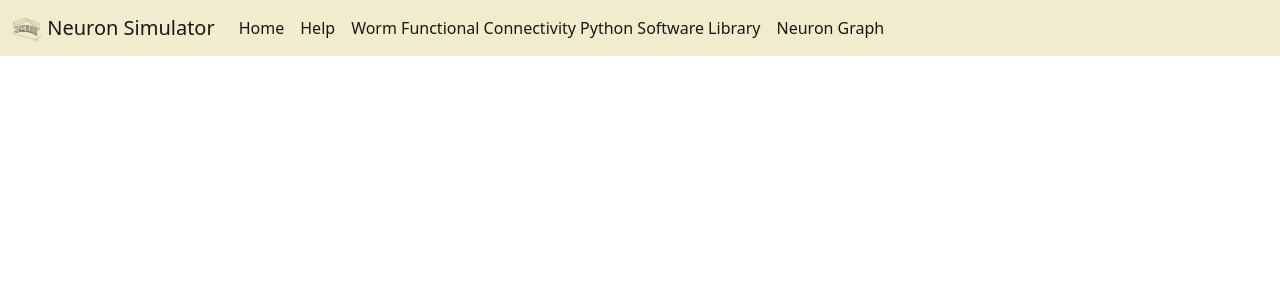
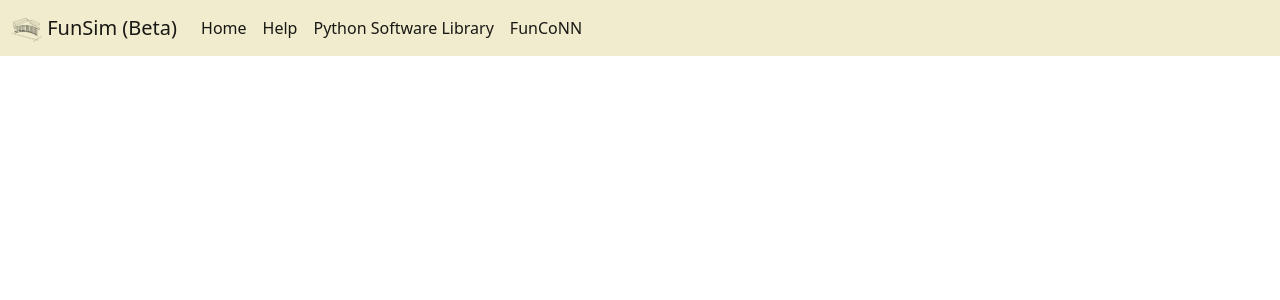
Before and after one commit to Princeton-LSI-ResearchComputing/funsim, a Django app: template neuronsimulator/templates/base.html in a window 1280 px wide. Shown: the top 300 px of the page. Run offline with Django 3.2, Linux system fonts and the light colour scheme; the template is opened without the code that fills it, so the values that code supplies are empty; some libraries are stand-ins or nearby versions.

Commit message:
Update name to FunSim
Resolves #21

```diff
--- a/neuronsimulator/templates/base.html
+++ b/neuronsimulator/templates/base.html
@@ -25,7 +25,7 @@
         {% block head_extras %}
         {% endblock %}
 
-        <title>{% block title %}Neuron Simulator{% endblock %}</title>
+        <title>{% block title %}FunSim (Beta){% endblock %}</title>
     </head>
 
     <body>
--- a/neuronsimulator/templates/home.html
+++ b/neuronsimulator/templates/home.html
@@ -1,6 +1,6 @@
 {% extends "base.html" %}
 {% load static %}
-{% block title %}Neuron Simulator{% endblock %}
+{% block title %}FunSim (Beta){% endblock %}
 
 {% block head_extras %}
     {{ block.super }}
--- a/neuronsimulator/templates/navbar.html
+++ b/neuronsimulator/templates/navbar.html
@@ -6,7 +6,7 @@
     <div class="container-fluid">
         <a class="navbar-brand" href="{% url 'home' %}">
             <img src="{% static 'images/logo.png' %}" alt="Icahn Laboratory" width="30" height="24">
-            Neuron Simulator
+           FunSim (Beta)
         </a>
 
         <ul class="navbar-nav me-auto">
@@ -17,10 +17,10 @@
                 <a class="nav-link active" aria-current="page" href="https://github.com/leiferlab/worm-functional-connectivity#readme">Help</a>
             </li>
             <li class="nav-item">
-                <a class="nav-link active" aria-current="page" href="https://github.com/leiferlab/worm-functional-connectivity">Worm Functional Connectivity Python Software Library</a>
+                <a class="nav-link active" aria-current="page" href="https://github.com/leiferlab/worm-functional-connectivity">Python Software Library</a>
             </li>
             <li class="nav-item">
-                <a class="nav-link active" aria-current="page" href="https://neuron-graph.princeton.edu/">Neuron Graph</a>
+                <a class="nav-link active" aria-current="page" href="https://funconn.princeton.edu/">FunCoNN</a>
             </li>
         </ul>
     </div>
```
